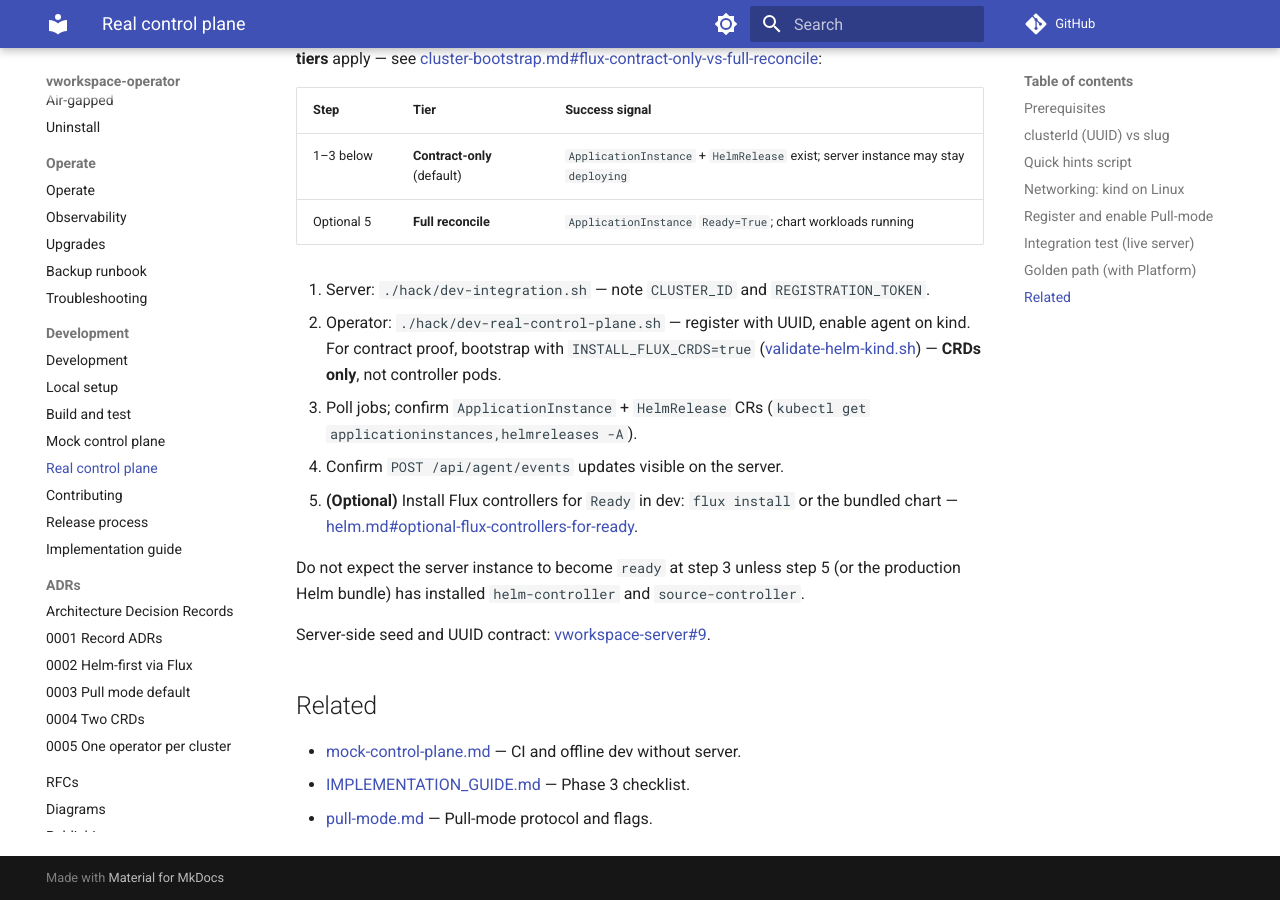
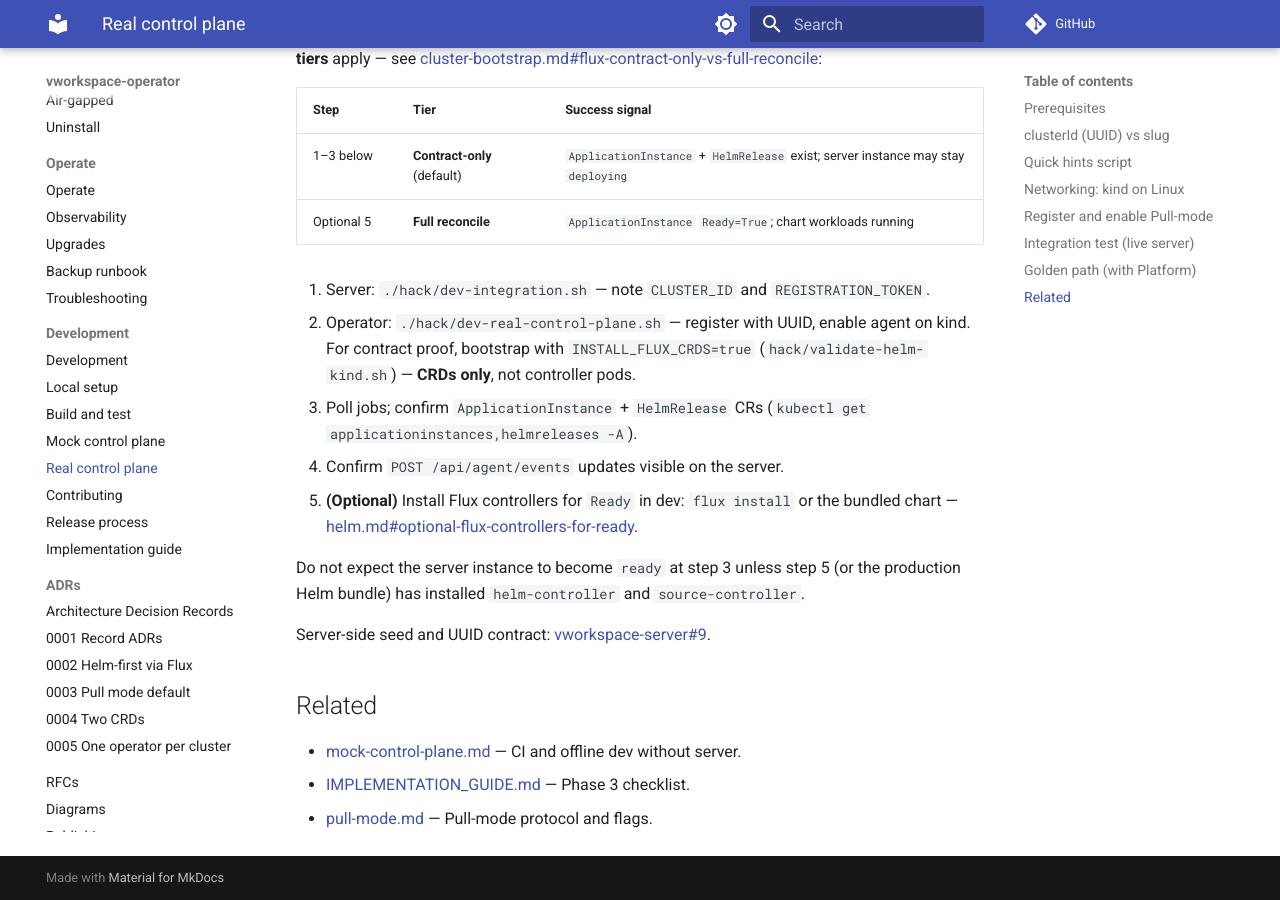
Before and after one commit to vworkspace-io/vworkspace-operator, an MkDocs documentation site: the page built from docs/development/real-control-plane.md, in a window 1280 px wide and 900 px high, scrolled down 3456 px. Built offline with MkDocs 1.6.1 and Material for MkDocs 9.7.7, drawn with Linux system fonts in a browser that asks for light colours; comment, search, counter and statistics services are not loaded.

Commit message:
fix(docs): avoid mkdocs link to hack script outside docs tree (#32)
PR #31 added a relative link to hack/validate-helm-kind.sh that fails
mkdocs build --strict because the target is not under docs/. Use inline
code like helm.md instead.

```diff
--- a/docs/development/real-control-plane.md
+++ b/docs/development/real-control-plane.md
@@ -111,7 +111,7 @@ End-to-end validation with a server-deployed app job is coordinated outside this
 | Optional 5 | **Full reconcile** | `ApplicationInstance` `Ready=True`; chart workloads running |
 
 1. Server: `./hack/dev-integration.sh` — note `CLUSTER_ID` and `REGISTRATION_TOKEN`.
-2. Operator: `./hack/dev-real-control-plane.sh` — register with UUID, enable agent on kind. For contract proof, bootstrap with `INSTALL_FLUX_CRDS=true` ([validate-helm-kind.sh](../../hack/validate-helm-kind.sh)) — **CRDs only**, not controller pods.
+2. Operator: `./hack/dev-real-control-plane.sh` — register with UUID, enable agent on kind. For contract proof, bootstrap with `INSTALL_FLUX_CRDS=true` (`hack/validate-helm-kind.sh`) — **CRDs only**, not controller pods.
 3. Poll jobs; confirm `ApplicationInstance` + `HelmRelease` CRs (`kubectl get applicationinstances,helmreleases -A`).
 4. Confirm `POST /api/agent/events` updates visible on the server.
 5. **(Optional)** Install Flux controllers for `Ready` in dev: `flux install` or the bundled chart — [helm.md#optional-flux-controllers-for-ready](../install/helm.md#optional-flux-controllers-for-ready).
```
